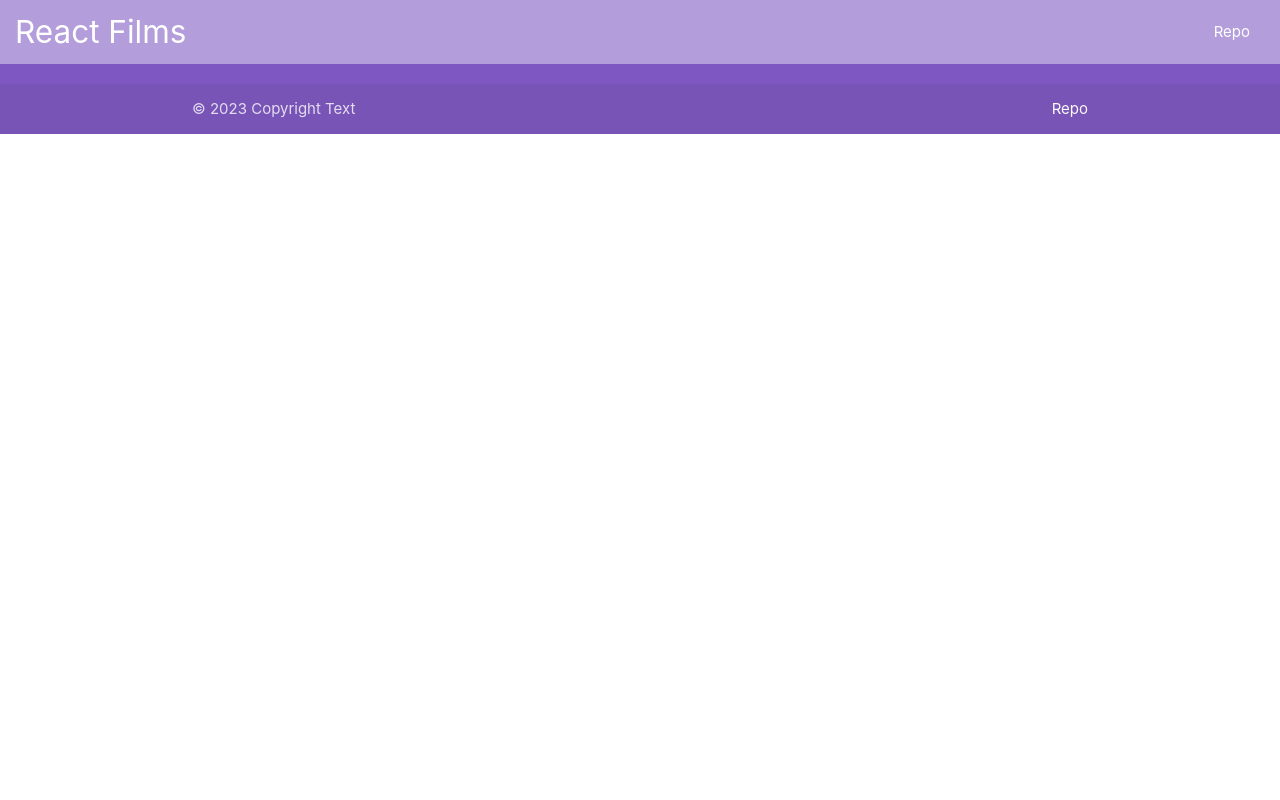
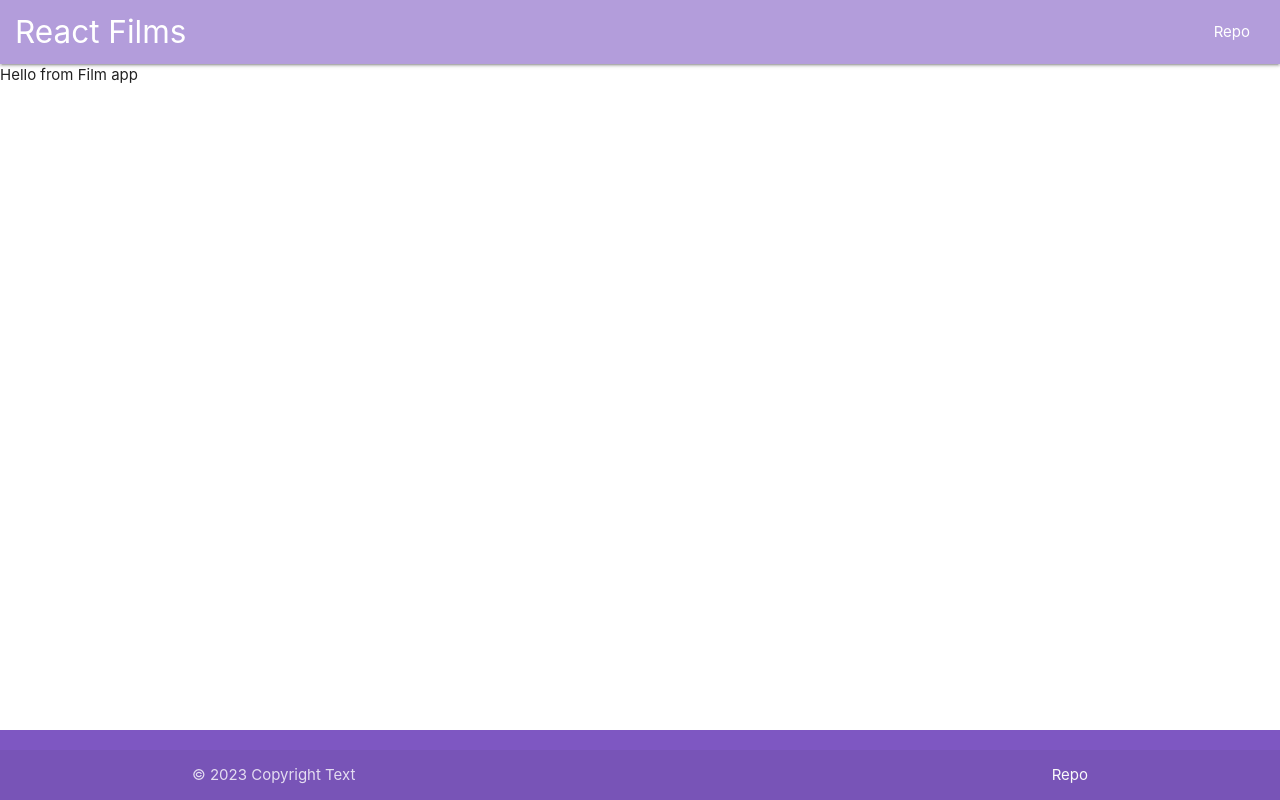
Before and after one commit to StepashkaJu/Films, a React (Create React App) app: page / in a window 1280 px wide. Built offline with nearby package versions, Linux system fonts and the light colour scheme.

Commit message:
add Main

```diff
--- a/src/App.js
+++ b/src/App.js
@@ -1,11 +1,13 @@
 import { Header } from "./layout/Header";
 import { Footer } from "./layout/Footer";
+import {Main} from './layout/Main';
 import React from "react";
 
 function App() {
   return (//когда не нужен div, но нужно положить несколько компонентов исп React.Fragment
      <React.Fragment>
     <Header />
+    <Main />
     <Footer />
     </React.Fragment>
   );
--- a/src/index.css
+++ b/src/index.css
@@ -16,6 +16,6 @@ nav {
   padding: 0 1rem;
 }
 
-footer {
-
+.container-content {
+   min-height: calc(100vh - 70px - 64px); /*//минимальная высота блока контента */
 }
--- /dev/null
+++ b/src/layout/Main.jsx
@@ -0,0 +1,7 @@
+function Main () {
+return <main className="container-content">
+    Hello from Film app
+</main>
+}
+
+export {Main}
```
